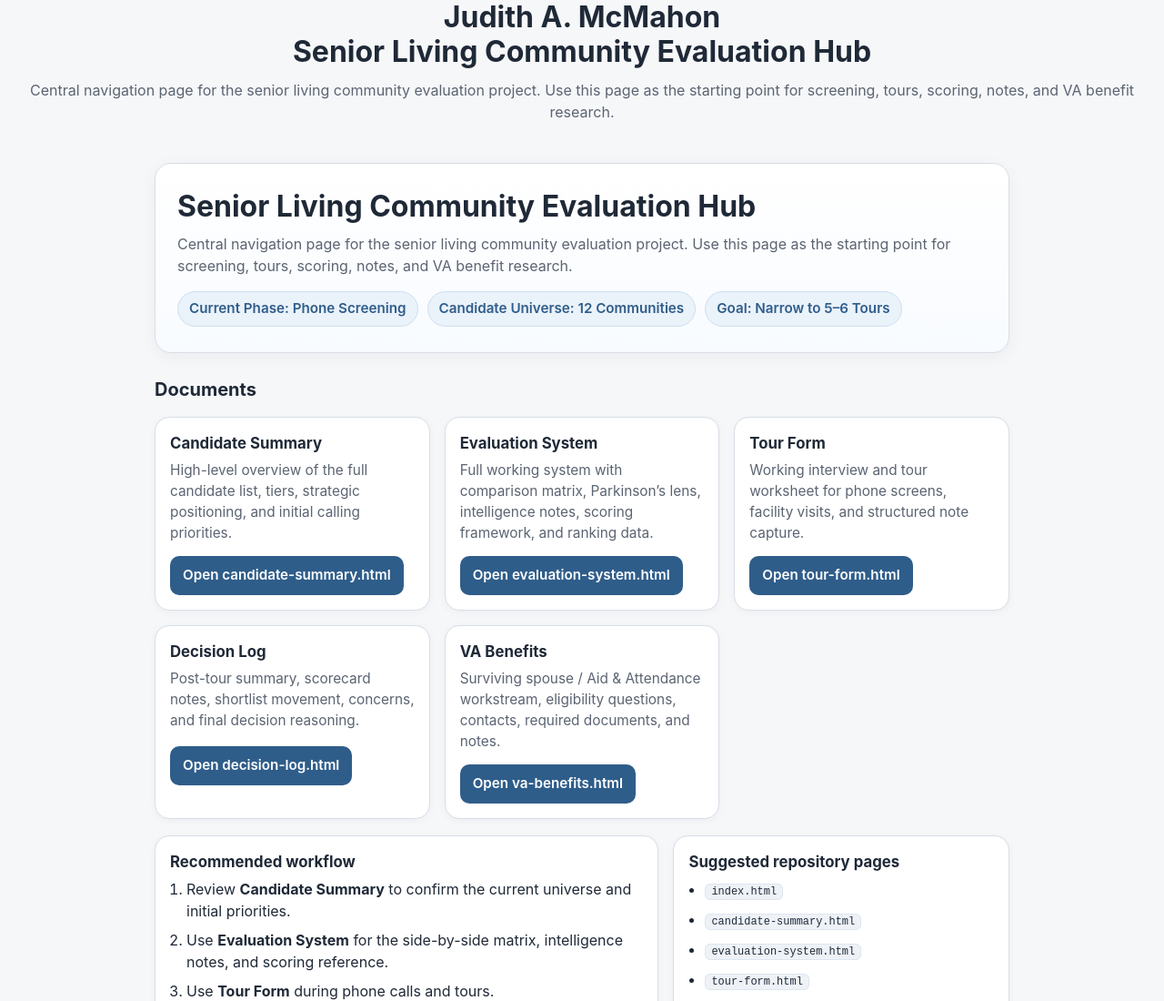
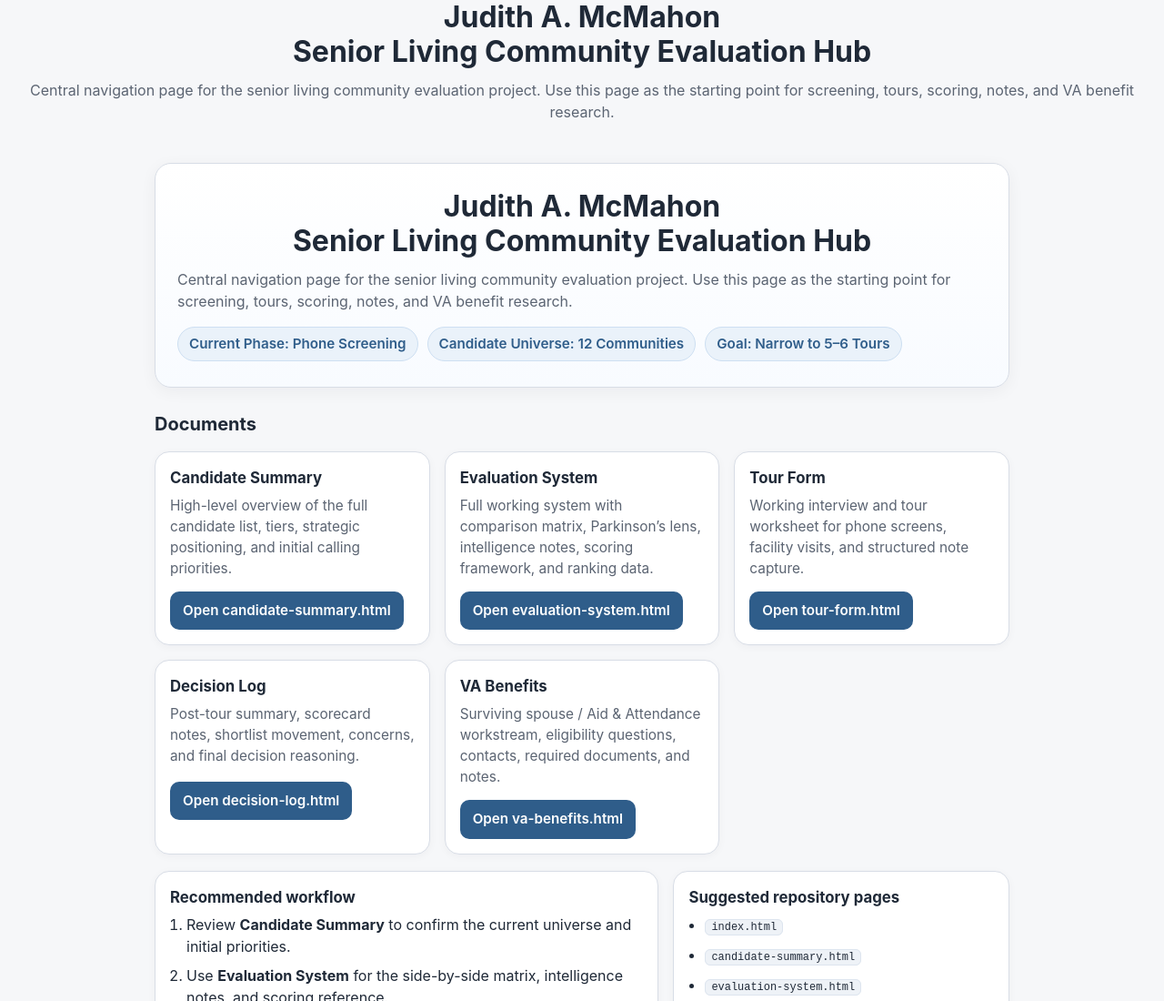
Before and after one commit to kholford/jamslce, a plain HTML site: page index.html in a window 1280 px wide. Shown: the top 1100 px of the page at 91% size. Drawn offline with Linux system fonts and the light colour scheme.

Commit message:
Update index.html

```diff
--- a/index.html
+++ b/index.html
@@ -177,7 +177,10 @@
 <body>
   <div class="wrap">
     <section class="hero">
-      <h1>Senior Living Community Evaluation Hub</h1>
+<h1 style="text-align:center;">
+  Judith A. McMahon<br>
+  Senior Living Community Evaluation Hub
+</h1>
       <p class="muted">
         Central navigation page for the senior living community evaluation project.
         Use this page as the starting point for screening, tours, scoring, notes, and VA benefit research.
```
